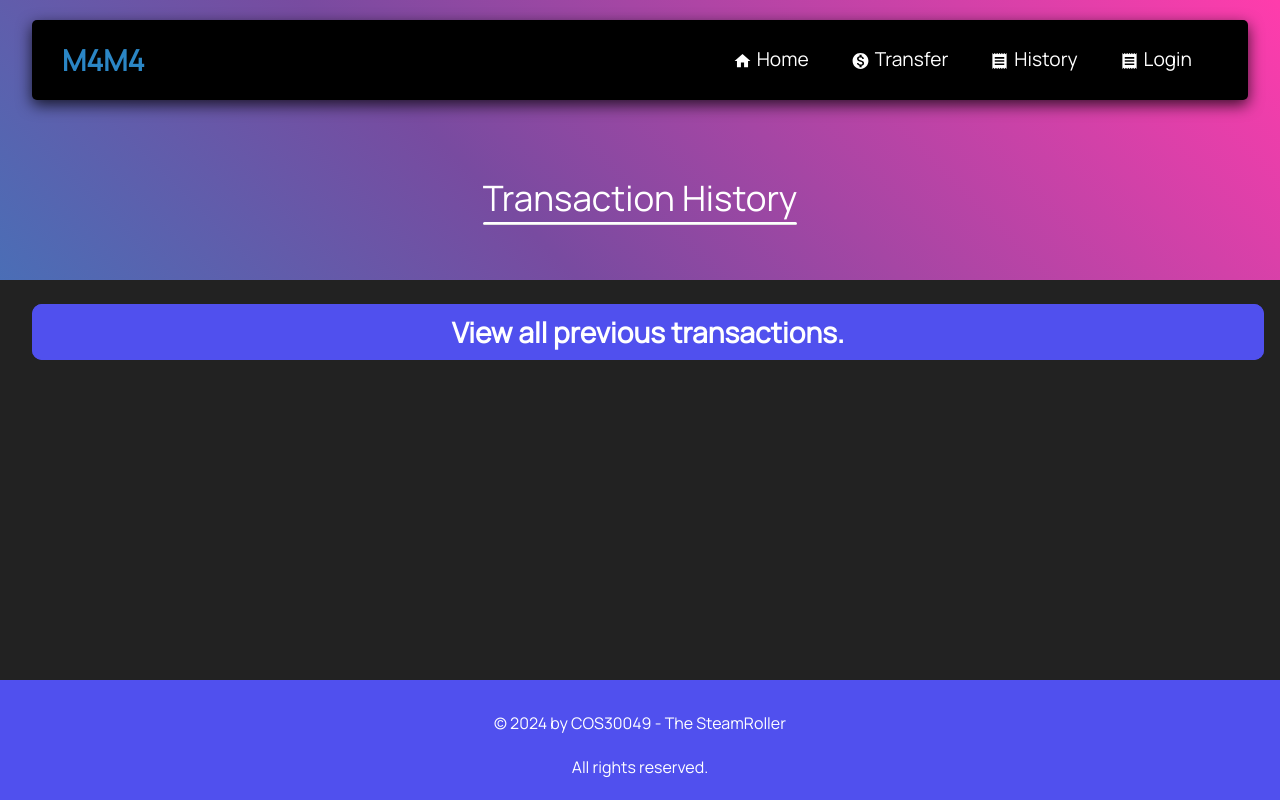
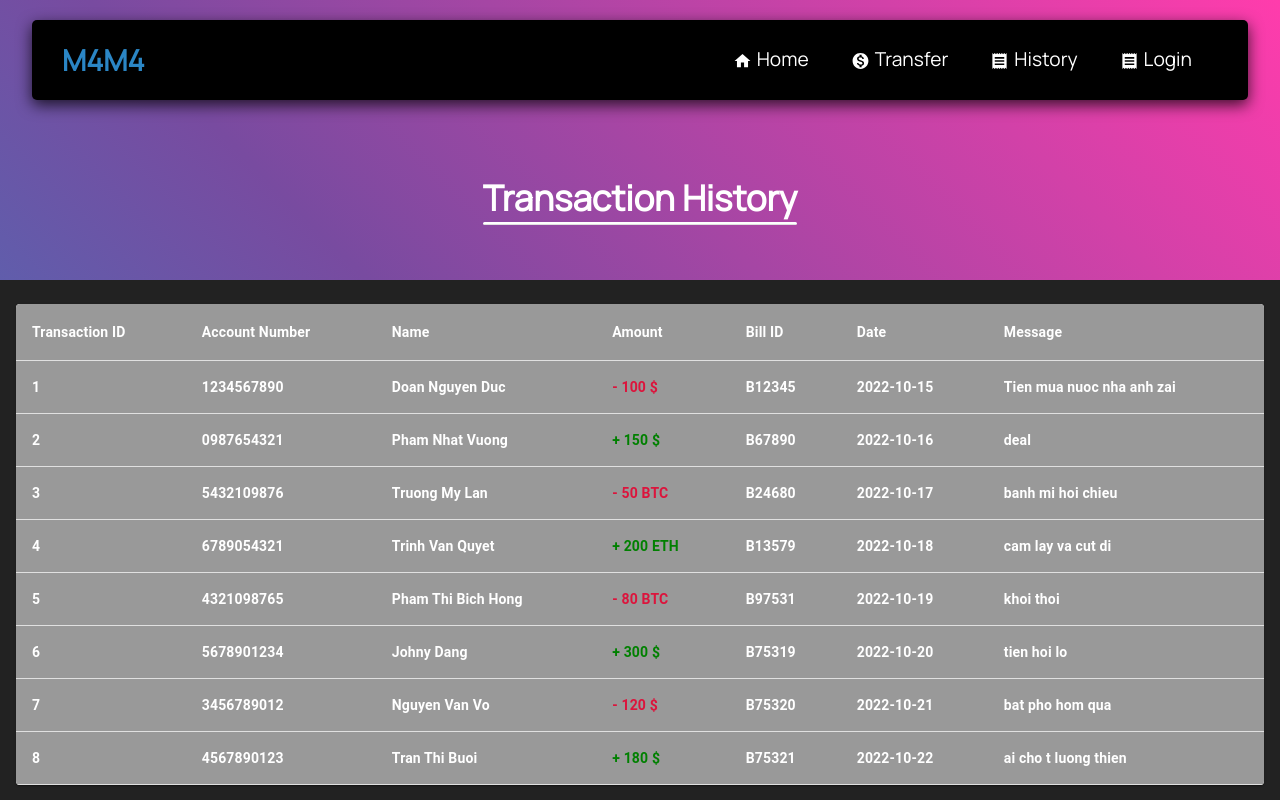
Before and after one commit to SubaruLenz/COS30049, a React (Create React App) app in the folder demo/: page /history in a window 1280 px wide. Shown: the top 800 px of the page. Built offline with nearby package versions, Linux system fonts and the light colour scheme.

Commit message:
Add files via upload

```diff
--- a/demo/src/components/history/history.js
+++ b/demo/src/components/history/history.js
@@ -1,13 +1,17 @@
-import "./historystyles.css"
+import "./historystyles.css";
 import * as React from 'react';
 import { styled } from '@mui/material/styles';
 import Box from '@mui/material/Box';
 import Paper from '@mui/material/Paper';
 import Grid from '@mui/material/Grid';
-import * as images from '../images/images';
 import Divider from '@mui/material/Divider';
 import Typography from '@mui/material/Typography';
-import HistoryDisplay from './historydisplay.js';
+import { Table, TableBody, TableCell, TableContainer, TableHead, TableRow } from '@mui/material';
+
+const WhiteTextTableCell = styled(TableCell)({
+    color: '#fff',
+    fontWeight: 'bold'
+});
 
 const Item = styled(Paper)(({ theme }) => ({
     backgroundColor: '#64646434',
@@ -18,10 +22,52 @@ const Item = styled(Paper)(({ theme }) => ({
     textAlign: 'center',
 }));
 
+const TransactionItem = ({ id, name, amount, currency, billId, date, message, accountNumber }) => {
+    // Determine if the transaction is sent or received
+    const isSent = amount < 0;
+    const formattedAmount = `${isSent ? '-' : '+'} ${Math.abs(amount)}`;
+    const amountColor = isSent ? '#DC143C' : 'green';
 
-function History() {
-    return (<>
-    <div className = 'history-container'>
+    // Map currency type to its symbol
+    const currencySymbolMap = {
+        bitcoin: 'BTC',
+        dollar: '$',
+        ethereum: 'ETH',
+    };
+
+    // Get the currency symbol based on the provided currency type
+    const currencySymbol = currencySymbolMap[currency.toLowerCase()] || '';
+
+    return (
+        <TableRow>
+            <WhiteTextTableCell>{id}</WhiteTextTableCell>
+            <WhiteTextTableCell>{accountNumber}</WhiteTextTableCell>
+            <WhiteTextTableCell>{name}</WhiteTextTableCell>
+            <WhiteTextTableCell style={{ color: amountColor }}>{formattedAmount} {currencySymbol}</WhiteTextTableCell>
+            <WhiteTextTableCell>{billId}</WhiteTextTableCell>
+            <WhiteTextTableCell>{date}</WhiteTextTableCell>
+            <WhiteTextTableCell>{message}</WhiteTextTableCell>
+        </TableRow>
+    );
+};
+
+const History = () => {
+    // Dummy transaction data for demonstration
+    const transactionHistory = [
+        { id: 1, name: 'Doan Nguyen Duc', amount: -100, currency: 'dollar', billId: 'B12345', date: '2022-10-15', message: 'Tien mua nuoc nha anh zai', accountNumber: '1234567890' },
+        { id: 2, name: 'Pham Nhat Vuong', amount: 150, currency: 'dollar', billId: 'B67890', date: '2022-10-16', message: 'deal', accountNumber: '0987654321' },
+        { id: 3, name: 'Truong My Lan', amount: -50, currency: 'bitcoin', billId: 'B24680', date: '2022-10-17', message: 'banh mi hoi chieu', accountNumber: '5432109876' },
+        { id: 4, name: 'Trinh Van Quyet', amount: 200, currency: 'ethereum', billId: 'B13579', date: '2022-10-18', message: 'cam lay va cut di', accountNumber: '6789054321' },
+        { id: 5, name: 'Pham Thi Bich Hong', amount: -80, currency: 'bitcoin', billId: 'B97531', date: '2022-10-19', message: 'khoi thoi', accountNumber: '4321098765' },
+        { id: 6, name: 'Johny Dang', amount: 300, currency: 'dollar', billId: 'B75319', date: '2022-10-20', message: 'tien hoi lo', accountNumber: '5678901234' },
+        { id: 7, name: 'Nguyen Van Vo', amount: -120, currency: 'dollar', billId: 'B75320', date: '2022-10-21', message: 'bat pho hom qua', accountNumber: '3456789012' },
+        { id: 8, name: 'Tran Thi Buoi', amount: 180, currency: 'dollar', billId: 'B75321', date: '2022-10-22', message: 'ai cho t luong thien', accountNumber: '4567890123' },
+        // Add more transaction objects here
+    ];
+
+
+    return (
+        <div className='history-container'>
             <Grid container spacing={0} alignItems="center" justifyContent="center">
                 <Grid item xs={12} sm={6}>
                     <div className="historyPage-title">
@@ -39,16 +85,29 @@ function History() {
                     </div>
                 </Grid>
             </Grid>
-        <Box sx={{ flexGrow: 1 }} style={{paddingTop:'3vh', paddingBottom: '40vh', paddingLeft:32, paddingRight:16, backgroundColor: '#222'}}>
-            <Grid container spacing={0}>
-                <Grid item xs={12} md={12} className="previous-trans-title">
-                    <Item className="previous-trans-title"><h1>View all previous transactions.</h1></Item>
-                </Grid>
-
-            </Grid>
+            <Box sx={{ flexGrow: 1 }} style={{ paddingTop: '3vh', paddingBottom: '40vh', paddingLeft: 16, paddingRight: 16, backgroundColor: '#222' }}>
+                <TableContainer component={Paper}>
+                    <Table style={{backgroundColor: '#999'}}>
+                        <TableHead>
+                            <TableRow>
+                                <WhiteTextTableCell>Transaction ID</WhiteTextTableCell>
+                                <WhiteTextTableCell>Account Number</WhiteTextTableCell>
+                                <WhiteTextTableCell>Name</WhiteTextTableCell>
+                                <WhiteTextTableCell>Amount</WhiteTextTableCell>
+                                <WhiteTextTableCell>Bill ID</WhiteTextTableCell>
+                                <WhiteTextTableCell>Date</WhiteTextTableCell>
+                                <WhiteTextTableCell>Message</WhiteTextTableCell>
+                            </TableRow>
+                        </TableHead>
+                        <TableBody>
+                            {transactionHistory.map((transaction) => (
+                                <TransactionItem key={transaction.id} {...transaction} />
+                            ))}
+                        </TableBody>
+                    </Table>
+                </TableContainer>
             </Box>
         </div>
-    </>
     );
 }
 
--- a/demo/src/components/history/historystyles.css
+++ b/demo/src/components/history/historystyles.css
@@ -1,3 +1,5 @@
+/* historystyles.css */
+
 .history-container {
     width: 100%;
     height: 100%;
@@ -5,7 +7,7 @@
     background-image: linear-gradient(225deg, #FF3CAC 0%, #784BA0 50%, #2B86C5 100%);
 }
 
-h1 {
+h2 {
     font-weight: bold;
 }
 
@@ -23,8 +25,8 @@ h1 {
     overflow: hidden;
 }
 
-.previous-trans-title{
-    background-color:  rgb(80, 80, 238) !important;
+.previous-trans-title {
+    background-color: rgb(80, 80, 238) !important;
     box-shadow: none !important;
     border-radius: 10px !important;
 }
@@ -35,7 +37,23 @@ h1 {
     border-radius: 10px;
 }
 
-.purchasedDetails{
-    color: #2B86C5 !important;
-    font-weight: 600 !important;
+.paper {
+    background-color: rgba(0, 0, 0, 0.5);
+    color: #fff;
+    padding: 20px;
+    border-radius: 10px;
+    margin-bottom: 20px;
 }
+
+/* Styling for transaction details */
+.transaction-details {
+    margin-bottom: 10px;
+}
+
+.transaction-details h6 {
+    margin-bottom: 5px;
+}
+
+.transaction-details p {
+    margin: 0;
+}
```
Lines whose indentation alone changed are shown as unchanged.
